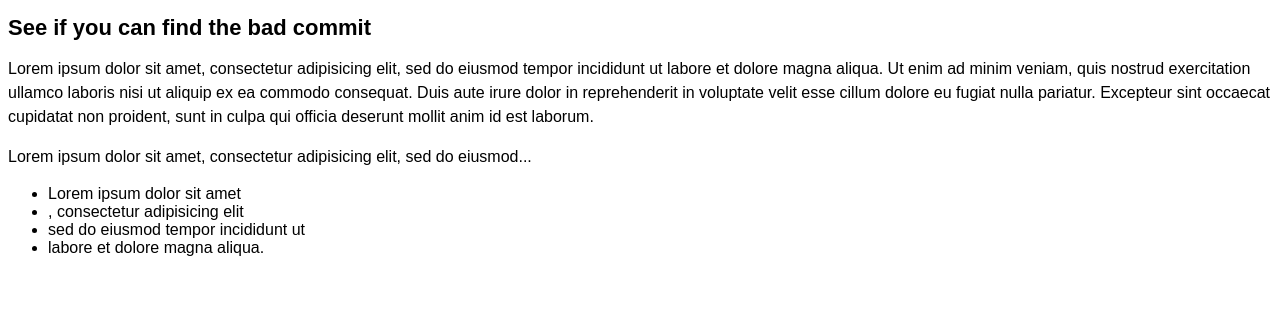
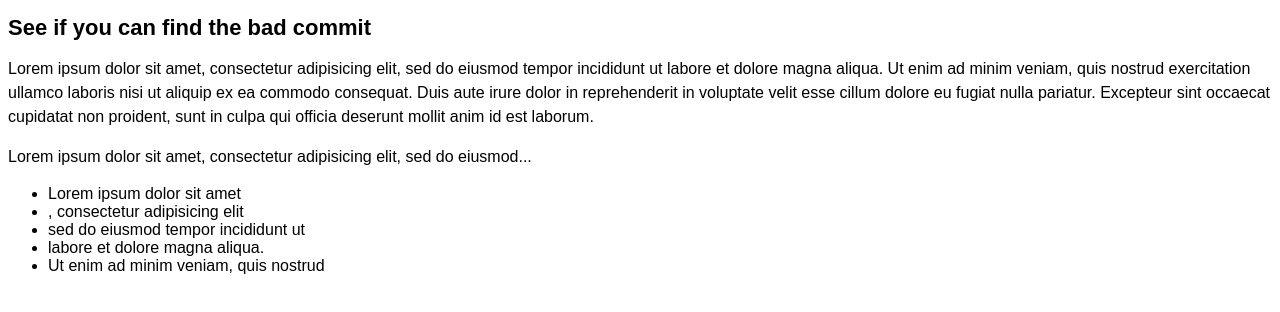
Before and after one commit to avanslaars/git-bisect-now-you-try, a plain HTML site: page index.html in a window 1280 px wide. Drawn offline with Linux system fonts and the light colour scheme.

Commit message:
stuff and things

```diff
--- a/index.html
+++ b/index.html
@@ -26,6 +26,7 @@
       <li>, consectetur adipisicing elit</li>
       <li>sed do eiusmod tempor incididunt ut</li>
       <li>labore et dolore magna aliqua.</li>
+      <li>Ut enim ad minim veniam, quis nostrud</li>
     </ul>
 
     <script src="./app.js" charset="utf-8"></script>
```
